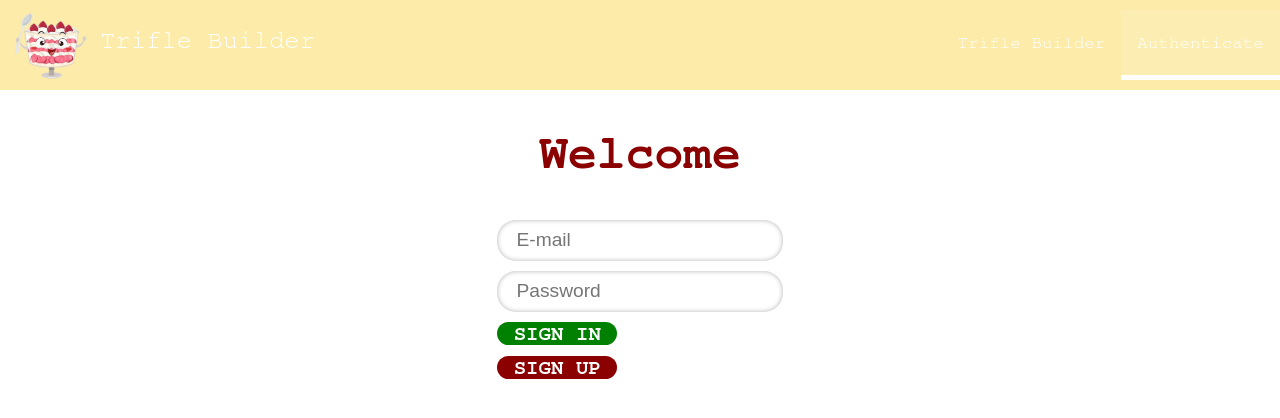
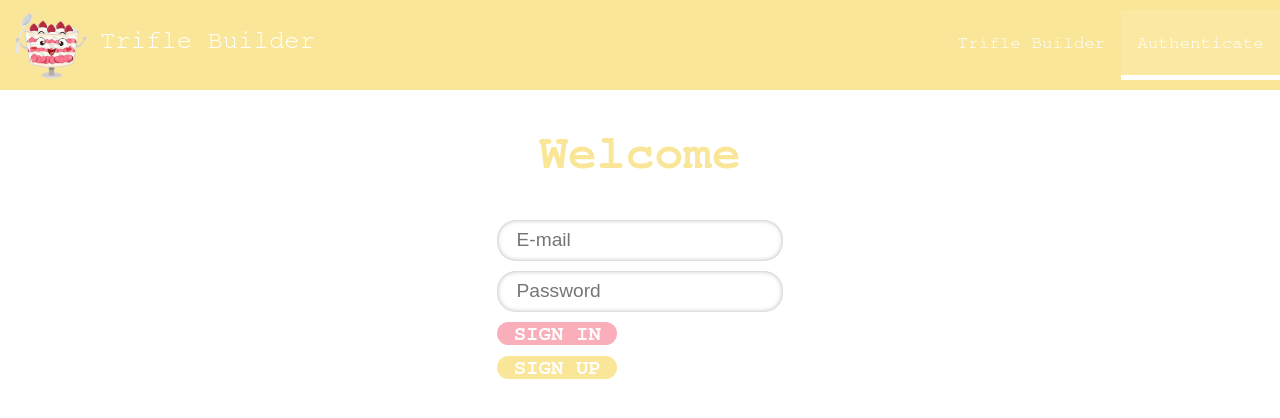
Before and after one commit to TursunbaevaAyana/trifle-builder, a React (Create React App) app: page /auth in a window 1280 px wide. Shown: the top 418 px of the page. Built offline with nearby package versions, Linux system fonts and the light colour scheme; a web font is replaced by a local one.

Commit message:
Add some css code

```diff
--- a/src/App.css
+++ b/src/App.css
@@ -16,7 +16,7 @@ h3 {
   font-size: 1.6rem;
 }
 h1, h2, h3 {
-  color: #8B0000;
+  color:  rgb(250, 230, 152);
   font-family: FreeMono, monospace;
   width: 100%;
   text-align: center;
--- a/src/components/Layout/Toolbar/Toolbar.module.css
+++ b/src/components/Layout/Toolbar/Toolbar.module.css
@@ -2,7 +2,7 @@
   display: flex;
   justify-content: space-between;
 
-  background-color: rgb(252, 235, 169);
+  background-color: rgb(250, 230, 152);
 }
 
 .Toolbar nav {
--- a/src/components/UI/Button/Button.module.css
+++ b/src/components/UI/Button/Button.module.css
@@ -1,9 +1,7 @@
 .Button {
     border: none;
     font-weight: bold;
-    color: #8B0000;
     border-radius: 20px;
-    margin-right: 20px;
     cursor: pointer;
     font-family: FreeMono, monospace;
     font-size: 1.3rem;
@@ -18,9 +16,9 @@
   }
   .red{
     color: white;
-    background-color: #8B0000;
+    background-color:  rgb(250, 230, 152);
   }
   .green {
-    background-color: green;
+    background-color: rgb(250, 174, 186);
     color: white;
   }
```
